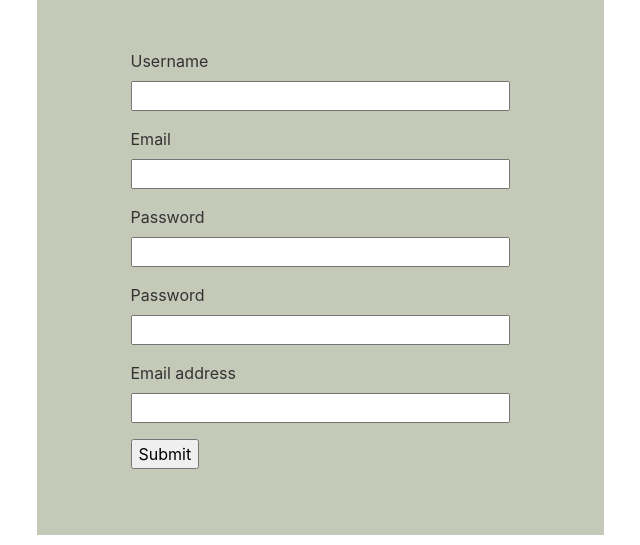
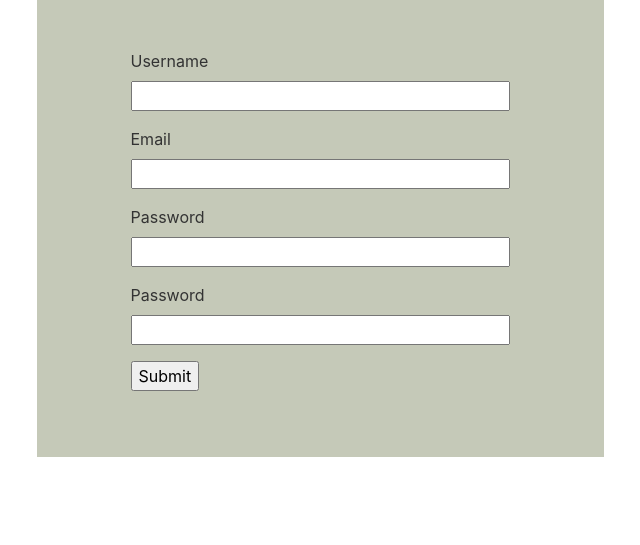
Before and after one commit to nnhsse202122/half-caf-app-2022, a Python web app: template Web-App/app/templates/teachreg.html in a window 1280 px wide; the page is wider, and only the part inside the window is pictured. Shown: the part 419-964 px from the top of that part, without its empty margins (320-960 px from the left). After the commit the page ends 876 px from the top of that part, so only its background shows below. Run offline with Jinja, Linux system fonts and the light colour scheme; the template is opened without the code that fills it: most values are stand-ins (such as "Sample title", 1, 10 or a date in 2020); form fields are guessed from the names that the template uses; some libraries are stand-ins or nearby versions.

Commit message:
changed email_address to email

```diff
--- a/Web-App/app/main/email.py
+++ b/Web-App/app/main/email.py
@@ -13,8 +13,8 @@ def order_email(name, order, subject, sender, recipients):
 
 def reg_email(user):
     msg = Message("Please activate new user", sender = 'nnhshalfcafapp@gmail.com', recipients = ['nnhshalfcafapp@gmail.com'])
-    msg.body = "username: " + user.username + " user type: " + user.user_type + " user email: " + user.email_address
-    msg.html = "<b> Username: </b>" + user.username + "<br> <b> User Type: </b>" + user.user_type + "<br><b> User Email Address: </b>"+ user.email_address
+    msg.body = "username: " + user.username + " user type: " + user.user_type + " user email: " + user.email
+    msg.html = "<b> Username: </b>" + user.username + "<br> <b> User Type: </b>" + user.user_type + "<br><b> User Email Address: </b>"+ user.email
     mail.send(msg)
 
 def send_password_reset_email(user):
--- a/Web-App/app/main/forms.py
+++ b/Web-App/app/main/forms.py
@@ -36,8 +36,6 @@ class TeacherRegistrationForm(FlaskForm):
         'Repeat password', validators=[DataRequired(), EqualTo('password')])
     user_type = SelectField(u'User Type', choices=[('Teacher', 'Teacher')])
     # ^ change this line here ^
-    #added new things here
-    email_address = StringField('Email address', validators=[DataRequired()]) #new
     submit = SubmitField('Register')
 
     def validate_username(self, username):
--- a/Web-App/app/main/routes.py
+++ b/Web-App/app/main/routes.py
@@ -102,7 +102,7 @@ def teacherRegister():
                 return redirect(url_for('main.home'))
         form = TeacherRegistrationForm()
         if form.validate_on_submit():
-                user = User(username=form.username.data, user_type=form.user_type.data, current_order_id=None, isActivated=False, email_address=form.email_address.data)
+                user = User(username=form.username.data, user_type=form.user_type.data, current_order_id=None, isActivated=False, email=form.email.data)
                 user.set_password(form.password.data)
                 db.session.add(user)
                 reg_email(user)
@@ -274,7 +274,7 @@ def barista():
                 completed_teacher_id = completed_order.teacher_id
                 completed_teacher = User.query.filter_by(id = completed_teacher_id).first()
 
-                order_email(completed_teacher.username, emailDrinkList, 'order ready!!', sender=app.config['ADMINS'][0], recipients=[completed_teacher.email_address])
+                order_email(completed_teacher.username, emailDrinkList, 'order ready!!', sender=app.config['ADMINS'][0], recipients=[completed_teacher.email])
 
                 db.session.commit()
                 return redirect(url_for('main.barista'))
--- a/Web-App/app/templates/teachreg.html
+++ b/Web-App/app/templates/teachreg.html
@@ -65,13 +65,13 @@
         </p>
 
         <!-- added new below-->
-        <p>
-            {{ form.email_address.label }}<br>
-            {{ form.email_address(size=32) }}<br>
-            {% for error in form.password.errors %}
+        <!-- <p>
+            {{ form.email.label }}<br>
+            {{ form.email(size=32) }}<br>
+            {% for error in form.email.errors %}
             <span style="color: red;"[{{ error }}]</span>
             {% endfor %}
-        </p>
+        </p> -->
 
         <p hidden>
             {{ form.user_type }}
```
